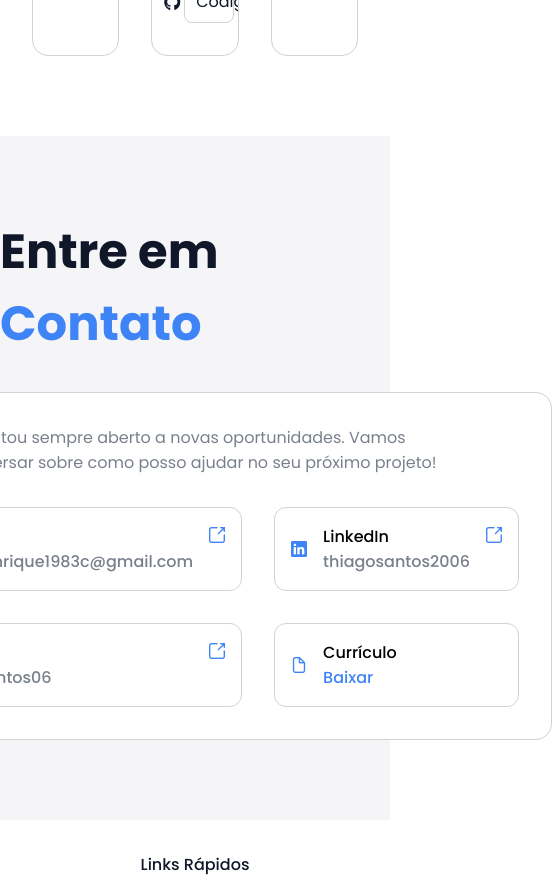
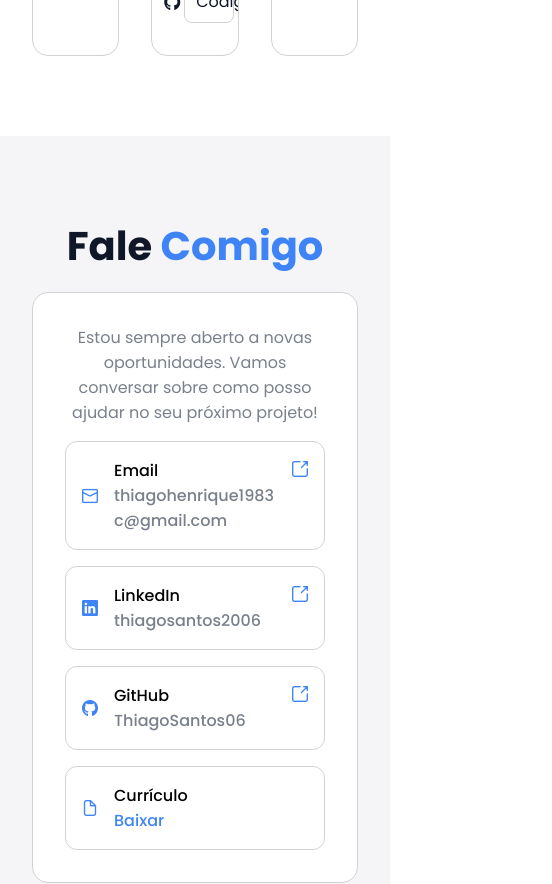
Before and after one commit to ThiagoSantos06/portfolio_thiago, an Angular app: page / in a window 390 px wide. Shown: the part 5380-6264 px from the top of the page, 552 px wide, since content can reach past the window. Built offline with nearby package versions, Linux system fonts and the light colour scheme.

Commit message:
💄 style: Adicionar responsividade do contact

```diff
--- a/src/app/pages/contact/contact.css
+++ b/src/app/pages/contact/contact.css
@@ -3,9 +3,9 @@ section {
     justify-content: center;
     align-items: center;
     flex-direction: column;
-    padding: 5rem 0;
+    padding: 5rem 2rem;
+    background-color: var(--color-7);
     gap: 2rem;
-    background-color: var(--color-7);
 }
 
 .title-contact {
@@ -43,8 +43,8 @@ span {
 .container-grid {
     display: grid;
     grid-template-columns: repeat(2, 1fr);
+    width: 100%;
     gap: 2rem;
-    width: 100%;
 }
 
 .pi {
@@ -83,6 +83,7 @@ span {
 .paragraph-email, .paragraph-github, .paragraph-linkedin {
     color: var(--color-2);
     font-weight: 500;
+    word-break: break-all;
 }
 
 .download-curriculum {
@@ -95,3 +96,39 @@ span {
 .download-curriculum:hover {
     color: var(--color-5);
 }
+
+@media (max-width: 1024px) {
+    section {
+        gap: 1rem;
+    }
+
+    .container-grid {
+        grid-template-columns: 1fr;
+    }
+}
+
+@media (max-width: 500px) {
+    .content-contact {
+        gap: 1rem;
+        width: 100%;
+    }
+
+    .email-contact, .github-contact, .linkedin-contact, .curriculum-contact {
+        width: 100%;
+        min-width: 0;
+    }
+
+    .container-grid {
+        gap: 1rem;
+        width: 100%;
+    }
+
+    .title-contact {
+        font-size: 2.5rem;
+    }
+
+    .paragraph-contact {
+        width: 100%;
+        font-size: 1rem;
+    }
+}
--- a/src/app/pages/contact/contact.html
+++ b/src/app/pages/contact/contact.html
@@ -1,5 +1,5 @@
 <section id="contact">
-    <h1 class="title-contact">Entre em <span>Contato</span></h1>
+    <h1 class="title-contact">Fale <span>Comigo</span></h1>
     <div class="content-contact">
         <p class="paragraph-contact">Estou sempre aberto a novas oportunidades. Vamos conversar sobre como posso ajudar no seu próximo projeto!</p>
 
```
